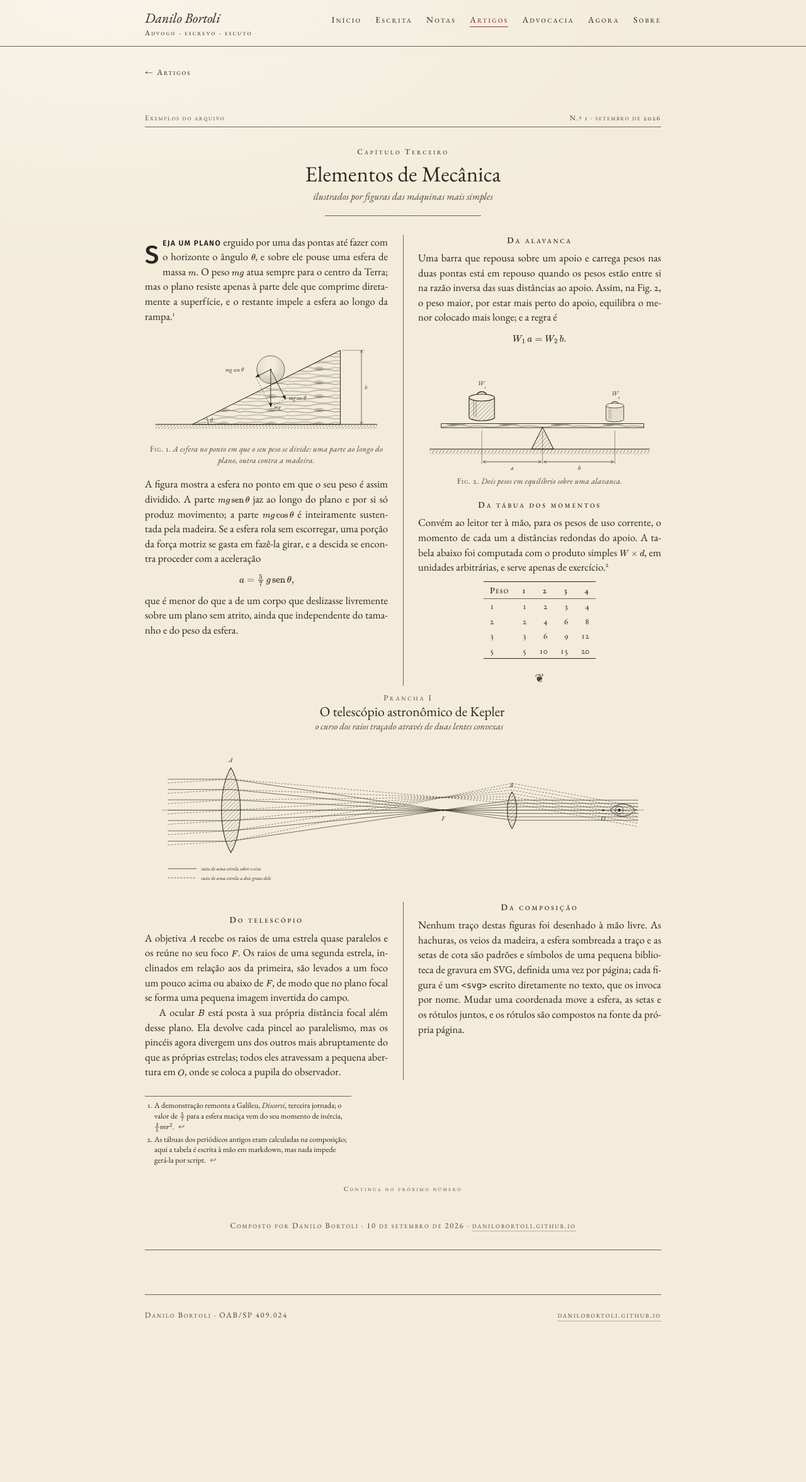
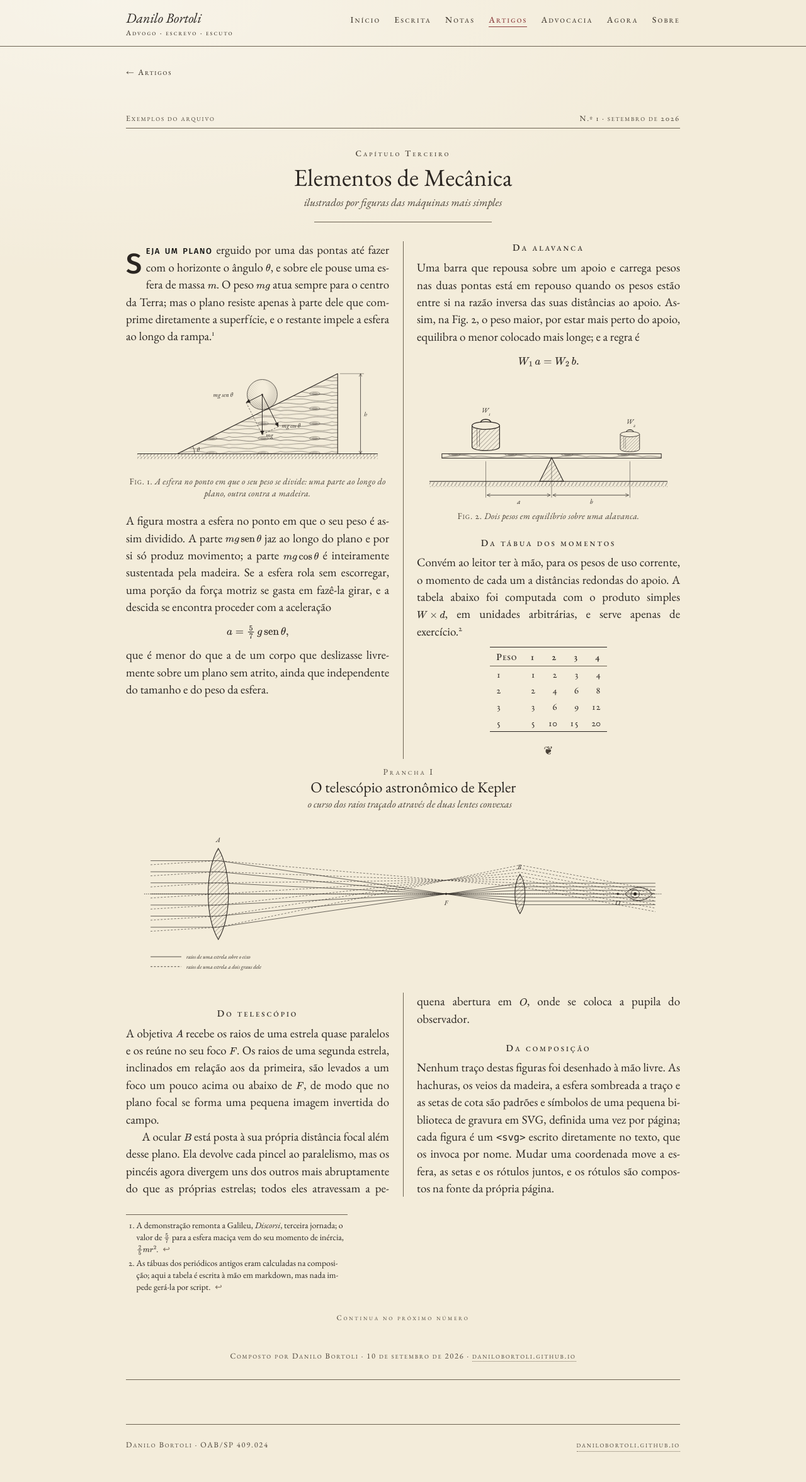
Before and after one commit to danilobortoli/danilobortoli.github.io, a Jekyll site: the page built from _artigos/2026-09-10-elementos-de-mecanica.md, in a window 1280 px wide. Shown: the whole page at 63% size. Built offline with Jekyll 4.4.1, drawn with Linux system fonts in a browser that asks for light colours; before the commit the page ends 2146 px from its top, so only the background shows below that.

Commit message:
Artigos: corpo a 1.18rem e escala tipográfica proporcional
A EB Garamond tem altura-x baixa e o corpo a 1.04rem ficava pequeno.
Corpo passa a 1.18rem com entrelinha 1.45 (1.1rem no celular); legendas,
notas de rodapé, tabelas, seções, cabeçalho corrido, título e índice
escalam junto; a mancha vai a 880px para as colunas manterem cerca de
50 caracteres por linha.

Co-Authored-By: Claude Fable 5.1 <noreply@anthropic.com>
Claude-Session: https://claude.ai/code/session_012NqVd3uF2ZYApJDtLwoqjM

```diff
--- a/assets/css/artigo.css
+++ b/assets/css/artigo.css
@@ -45,8 +45,8 @@
     var(--art-paper);
   color: var(--art-ink);
   font-family: var(--art-font);
-  font-size: 1.04rem;
-  line-height: 1.42;
+  font-size: 1.18rem;
+  line-height: 1.45;
   font-variant-numeric: oldstyle-nums proportional-nums;
   font-feature-settings: "kern", "liga", "onum";
   font-kerning: normal;
@@ -75,7 +75,7 @@
   margin: -28px 0 30px;
   padding-bottom: 6px;
   border-bottom: 1px solid var(--art-rule);
-  font-size: 0.72rem;
+  font-size: 0.78rem;
   font-variant-caps: small-caps;
   letter-spacing: 0.14em;
   color: var(--art-ink-soft);
@@ -89,7 +89,7 @@
 }
 .artigo-kicker {
   margin: 0 0 6px;
-  font-size: 0.78rem;
+  font-size: 0.84rem;
   font-weight: 500;
   font-variant-caps: small-caps;
   letter-spacing: 0.22em;
@@ -100,7 +100,7 @@
   font-family: var(--art-font);
   font-weight: 400;
   font-style: normal;
-  font-size: clamp(1.7rem, 3.2vw, 2.15rem);
+  font-size: clamp(1.9rem, 3.4vw, 2.4rem);
   line-height: 1.15;
   letter-spacing: 0.005em;
   color: var(--art-ink);
@@ -108,7 +108,7 @@
 .artigo-subtitle {
   margin: 6px 0 0;
   font-style: italic;
-  font-size: 0.98rem;
+  font-size: 1.08rem;
   color: var(--art-ink-soft);
 }
 .artigo-rule {
@@ -124,7 +124,7 @@
    ------------------------------------------------------------ */
 .artigo-body {
   columns: 2;
-  column-gap: 48px;
+  column-gap: 44px;
   column-rule: 1px solid var(--art-rule);
   column-fill: balance;
   text-align: justify;
@@ -179,7 +179,7 @@
   font-family: var(--art-font);
   font-weight: 500;
   font-style: normal;
-  font-size: 0.86rem;
+  font-size: 0.94rem;
   line-height: 1.3;
   text-align: center;
   font-variant-caps: small-caps;
@@ -194,7 +194,7 @@
   font-family: var(--art-font);
   font-weight: 400;
   font-style: italic;
-  font-size: 1rem;
+  font-size: 1.1rem;
   text-align: center;
   color: var(--art-ink);
   break-after: avoid;
@@ -204,7 +204,7 @@
   font-family: var(--art-font);
   font-weight: 500;
   font-style: normal;
-  font-size: 0.8rem;
+  font-size: 0.88rem;
   font-variant-caps: small-caps;
   letter-spacing: 0.12em;
   text-align: left;
@@ -275,7 +275,7 @@
   font-family: var(--art-font);
   margin-top: 0.45em;
   font-style: italic;
-  font-size: 0.8rem;
+  font-size: 0.88rem;
   line-height: 1.35;
   color: var(--art-ink-soft);
   text-align: center;
@@ -296,20 +296,20 @@
 .art-plate-head { margin: 0 0 14px; font-family: var(--art-font); }
 .art-plate-num {
   margin: 0 0 4px;
-  font-size: 0.78rem;
+  font-size: 0.84rem;
   font-variant-caps: small-caps;
   letter-spacing: 0.22em;
   color: var(--art-ink-soft);
 }
 .art-plate-title {
   margin: 0;
-  font-size: 1.35rem;
+  font-size: 1.5rem;
   line-height: 1.2;
 }
 .art-plate-sub {
   margin: 4px 0 0;
   font-style: italic;
-  font-size: 0.92rem;
+  font-size: 1rem;
   color: var(--art-ink-soft);
 }
 .art-plate img {
@@ -327,7 +327,7 @@
 .artigo-body table {
   margin: 0.7em auto 1em;
   border-collapse: collapse;
-  font-size: 0.86rem;
+  font-size: 0.94rem;
   font-variant-numeric: lining-nums tabular-nums;
   border-top: 1px solid var(--art-ink);
   border-bottom: 1px solid var(--art-ink);
@@ -371,8 +371,8 @@
   width: 40%;
   min-width: 220px;
   border-top: 1px solid var(--art-rule);
-  font-size: 0.78rem;
-  line-height: 1.35;
+  font-size: 0.86rem;
+  line-height: 1.38;
   text-align: left;
 }
 .artigo-paper .footnotes ol {
@@ -391,7 +391,7 @@
 .artigo-continua {
   margin: 2.4em 0 0;
   text-align: center;
-  font-size: 0.66rem;
+  font-size: 0.72rem;
   font-variant-caps: small-caps;
   letter-spacing: 0.24em;
   color: var(--art-ink-soft);
@@ -434,7 +434,7 @@
 .artigo-toc-sub {
   display: block;
   font-style: italic;
-  font-size: 0.86rem;
+  font-size: 0.94rem;
   color: var(--art-ink-soft);
 }
 .artigo-toc-leader {
@@ -445,7 +445,7 @@
 }
 .artigo-toc-date {
   flex: 0 0 auto;
-  font-size: 0.86rem;
+  font-size: 0.94rem;
   color: var(--art-ink-soft);
   white-space: nowrap;
 }
@@ -457,7 +457,7 @@
 .artigo-toc-nota {
   margin: 2.2em auto 0;
   max-width: 34em;
-  font-size: 0.82rem;
+  font-size: 0.9rem;
   font-style: italic;
   text-align: center;
   color: var(--art-ink-soft);
@@ -473,7 +473,7 @@
   .artigo-paper {
     margin-top: 20px;
     padding: 34px 24px 36px;
-    font-size: 1rem;
+    font-size: 1.1rem;
   }
   .artigo-body { columns: 1; column-rule: none; }
   .artigo-running { margin-top: -12px; }
@@ -557,7 +557,7 @@ body.artigo-theme .site-header {
   position: static;
   backdrop-filter: none;
 }
-body.artigo-theme .site-header-inner { max-width: 884px; padding: 18px 32px 12px; }
+body.artigo-theme .site-header-inner { max-width: 944px; padding: 18px 32px 12px; }
 body.artigo-theme .site-wordmark-name {
   font-family: var(--art-font);
   font-style: italic;
@@ -590,7 +590,7 @@ body.artigo-theme .site-nav a[aria-current="page"] {
 }
 
 /* Miolo: a folha é a página */
-body.artigo-theme .site-main { max-width: 884px; }
+body.artigo-theme .site-main { max-width: 944px; }
 body.artigo-theme .artigo-back { padding-top: 28px; }
 body.artigo-theme .artigo-back a {
   font-family: var(--art-font);
@@ -607,7 +607,7 @@ body.artigo-theme .artigo-paper {
   box-shadow: none;
   margin: 12px auto 0;
   padding: 40px 0 36px;
-  max-width: 820px;
+  max-width: 880px;
 }
 body.artigo-theme .artigo-running { margin-top: 0; }
 
```
